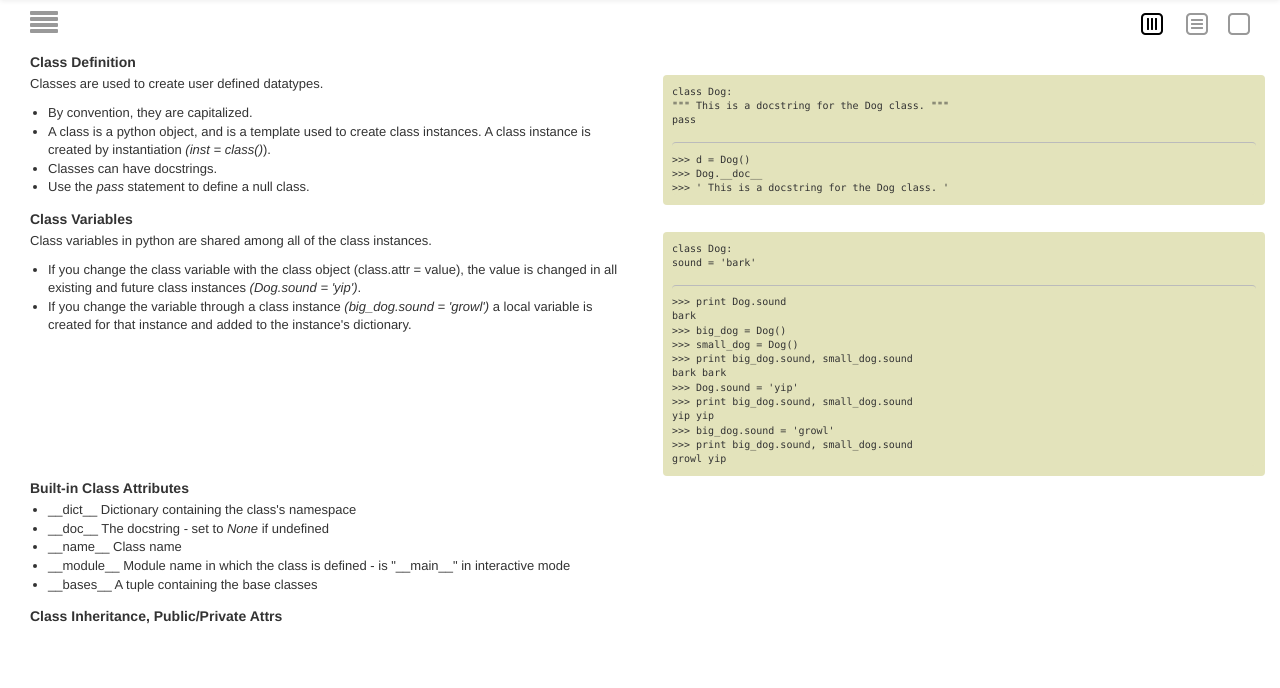
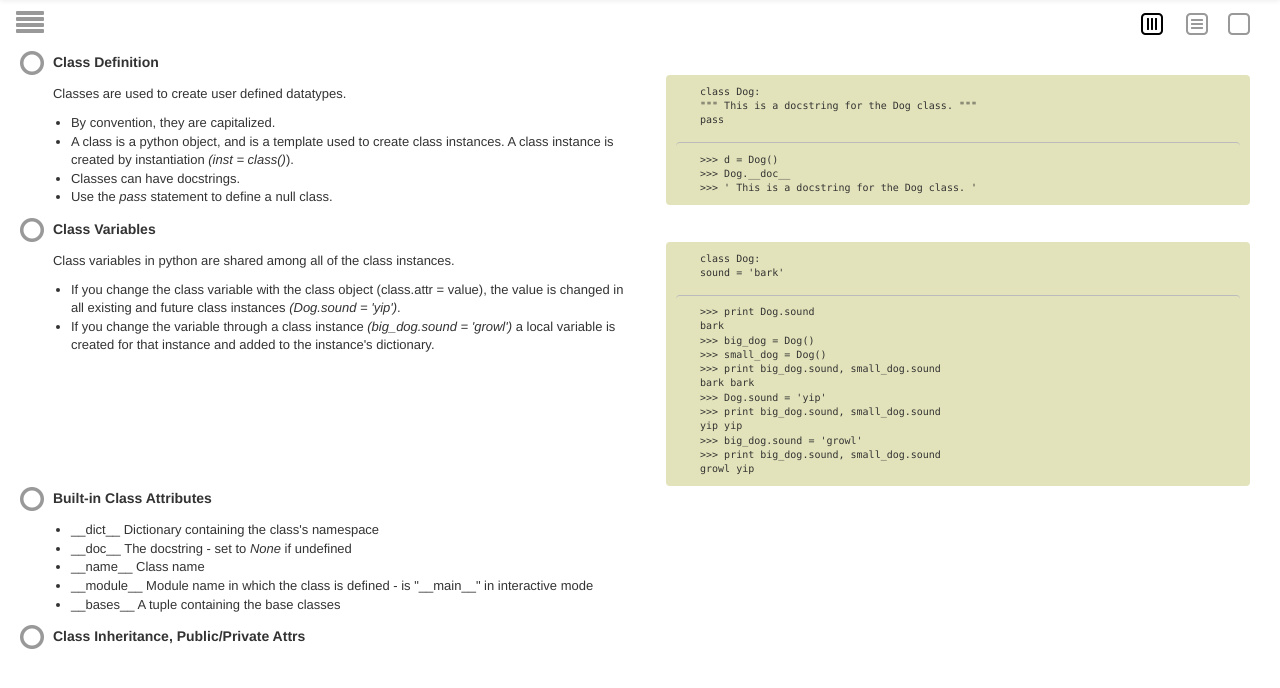
Before and after one commit to JohnNmiMa/MVP, a Flask app: page / in a window 1280 px wide. Shown: the part 57-745 px from the top of the page. Run offline with Flask 2, Linux system fonts and the light colour scheme; style sheets or scripts are compiled from the project's sources; some libraries are stand-ins or nearby versions.

Commit message:
Added snippet selector to the snippet.
The selector will all snippets to be set:
* public or private
* Allow snippets to be moved or added to other topics
* deleted

```diff
--- a/app/static/css/main.less
+++ b/app/static/css/main.less
@@ -207,7 +207,11 @@ nav div.navbar-header {
         }
         #leftSnippetBar {
             position:absolute;
+            //margin-left: -15px;
             left: 0;
+        }
+            #toggleIcon a {
+                padding-left: 1px;
             }
             #toggleIcon a.deactivate {
                 pointer-events: none;
@@ -240,11 +244,16 @@ nav div.navbar-header {
             margin: 16px 0;
         }
 
+
     /*
      * Setup Snippets
      */
+
     @user-snippet-code-color:#e3e3bb;
     @public-snippet-code-color:#fbcb9c;
+    @des-font-family:"Helvetica Neue", Helvetica, Arial, sans-serif;
+    @code-font-family:Menlo, Monaco, Consolas, "Courier New", monospace;
+
     #snippetContainer {
         //border: 1px solid red;
         //padding-left:0;
@@ -252,15 +261,27 @@ nav div.navbar-header {
     }
         #snippetContainer #userSnippets {
         }
+            .snippet {
+                .make-row();
+                //border:1px solid red;
+            }
 
-        @des-font-family:"Helvetica Neue", Helvetica, Arial, sans-serif;
-        @code-font-family:Menlo, Monaco, Consolas, "Courier New", monospace;
+                .snippetSelector {
+                    position:relative;
+                    float:left;
+                    width:3%;
+                    min-width:35px;
+                    padding:0 5px;
+                    .clearfix();
+                }
+
                 .snippetContent {
+                    position:relative;
+                    float:left;
+                    width:97%;
                     .make-row();
                 }
-        .snippetTitle {
-            .make-xs-column(12);
-        }
+
                     .snippetTitle {
                         .make-xs-column(12);
                     }
@@ -295,32 +316,37 @@ nav div.navbar-header {
                             right:0;
                             background-color:green;
                         }
+
                     .snippetTextAreas {
                         .make-row();
                     }
+                        .snippetTextAreas textarea {
+                            margin:5px 0;
+                        }
+
                         #formContent.snippetTextAreas {
                             margin-top:34px;
                         }
-        .snippetTextAreas textarea {
-            margin:5px 0;
+                            #formContent.snippetTextAreas textarea {
+                                /*Make the textarea resizers only work vertically*/
                                 resize:vertical;
                             }
+
                         .snippetDes-col {
                             .make-sm-column(6);
-            font-size: small;
-        }
-        .snippetDes-row {
-            .make-sm-column(12);
+                            padding-top: 1rem; // Keeps column from collapsing to zero width
                             font-size: small;
                         }
                             .snippetDes-col ul {
                                 padding-left: 18px;
                             }
-        .snippetCode-col {
-            .make-sm-column(6);
+                        .snippetDes-row {
+                            .make-sm-column(12);
+                            padding-top: 1rem; // Keeps column from collapsing to zero width
+                            font-size: small;
                         }
-        .snippetCode-row {
-            .make-sm-column(12);
+                            .snippetDes-row ul {
+                                padding-left: 18px;
                             }
                             .snippetDesStyle {
                                 font-family:@des-font-family;
@@ -331,6 +357,13 @@ nav div.navbar-header {
                             textarea.snippetDesStyle {
                                 font-family:@des-font-family;
                                 font-size: small;
+                            }
+
+                        .snippetCode-col {
+                            .make-sm-column(6);
+                        }
+                        .snippetCode-row {
+                            .make-sm-column(12);
                         }
                             .snippetCodeStyle {
                                 font-family:@code-font-family;
--- a/app/static/js/application.js
+++ b/app/static/js/application.js
@@ -39,28 +39,36 @@ var snippet = (function() {
 
 
     var buildSnippet = function(title, description, code) {
-        var ss  = '<div class="snippetContent">';
+        var ss =  '<div class="snippet">';
+        ss +=     '    <div class="snippetSelector">';
+        ss +=     '        <a href="#"><span class="fa fa-circle-o fa-2x"></span></a>';
+        ss +=     '    </div>';
+        ss +=     '    <div class="snippetContent">';
+
+        // Add the snippet id in an invisible place
+        ss +=     '        <span class="snippetID" style="display:none">snippet_id</span>';
 
         // Always add the title, as it should always be present
-        ss +=     '    <span class="snippetID" style="display:none">snippet_id</span>';
-
-        ss +=     '    <div class="snippetTitle">';
-        ss +=     '        <h5>' + title + '</h5>';
-        ss +=     '        <div class="snippetTextAreas">';
+        ss +=     '        <div class="snippetTitle">';
+        ss +=     '            <h5>' + title + '</h5>';
+        ss +=     '            <div class="snippetTextAreas">';
 
         if (description) {
             // Only add the description section if a description was entered
-            ss += '            <div class="' + snippetDesLayout + '">';
-            ss += '                <p class="snippetDesStyle">' + description + '</p>';
-            ss += '            </div>';
+            ss += '                <div class="' + snippetDesLayout + '">';
+            ss += '                    <p class="snippetDesStyle">' + description + '</p>';
+            ss += '                </div>';
+        } else {
+            ss += '                <div class="' + snippetDesLayout + '"></div>';
         }
 
         if (code) {
             // Only add the code section if a description was entered
-            ss += '            <div class="' + snippetCodeLayout + '">';
-            ss += '                <pre class="snippetCodeStyle">' + code + '</pre>';
-            ss += '            </div>';
+            ss += '                <div class="' + snippetCodeLayout + '">';
+            ss += '                    <pre class="snippetCodeStyle">' + code + '</pre>';
+            ss += '                </div>';
         }
+        ss +=     '            </div>';
         ss +=     '        </div>';
         ss +=     '    </div>';
         ss +=     '</div>';
--- a/app/templates/snippets.html
+++ b/app/templates/snippets.html
@@ -1,5 +1,9 @@
 <!-- SNIPPETS -->
 {% if page == 'index' or page == 'home' %}
+<div class="snippet">
+    <div class="snippetSelector">
+        <a href="#"><span class="fa fa-circle-o fa-2x"></span></a>
+    </div>
     <div class="snippetContent">
         <div class="snippetTitle">
             <h5>Class Definition</h5>
@@ -26,8 +30,13 @@ pass
             </div>
         </div>
     </div>
+</div>
 {% endif %}
 {% if page == 'index' or page == 'home' %}
+<div class="snippet">
+    <div class="snippetSelector">
+        <a href="#"><span class="fa fa-circle-o fa-2x"></span></a>
+    </div>
     <div class="snippetContent">
         <div class="snippetTitle">
             <h5>Class Variables</h5>
@@ -60,8 +69,13 @@ growl yip</pre></pre>
             </div>
         </div>
     </div>
+</div>
 {% endif %}
 {% if page == 'index' or page == 'home' %}
+<div class="snippet">
+    <div class="snippetSelector">
+        <a href="#"><span class="fa fa-circle-o fa-2x"></span></a>
+    </div>
     <div class="snippetContent">
         <div class="snippetTitle">
             <h5>Built-in Class Attributes</h5>
@@ -74,6 +88,7 @@ growl yip</pre></pre>
                         <li>__module__ Module name in which the class is defined - is "__main__" in interactive mode</li>
                         <li>__bases__ A tuple containing the base classes</li>
                     </ul>
+                </div>
             </div>
           </div>
     </div>
@@ -93,21 +108,34 @@ growl yip</pre></pre>
             </div>
         </div>
     </div>
+</div>
 {% endif %}
 {% if page == 'home' %}
+<div class="snippet">
+    <div class="snippetSelector">
+        <a href="#"><span class="fa fa-circle-o fa-2x"></span></a>
+    </div>
     <div class="snippetContent">
         <div class="snippetTitle">
             <h5>Instance Variables/Methods, Ctor/Dtor</h5>
             <div class="snippetTextAreas">
+                <div class="snippetDes-col"></div>
+            </div>
         </div>
     </div>
 </div>
 {% endif %}
 {% if page == 'index' or page == 'home' %}
+<div class="snippet">
+    <div class="snippetSelector">
+        <a href="#"><span class="fa fa-circle-o fa-2x"></span></a>
+    </div>
     <div class="snippetContent">
         <div class="snippetTitle">
             <h5>Class Inheritance, Public/Private Attrs</h5>
             <div class="snippetTextAreas">
+                <div class="snippetDes-col"></div>
+            </div>
         </div>
     </div>
 </div>
```
Also changed, not shown: 1 other file. Lines whose indentation alone changed are shown as unchanged.
